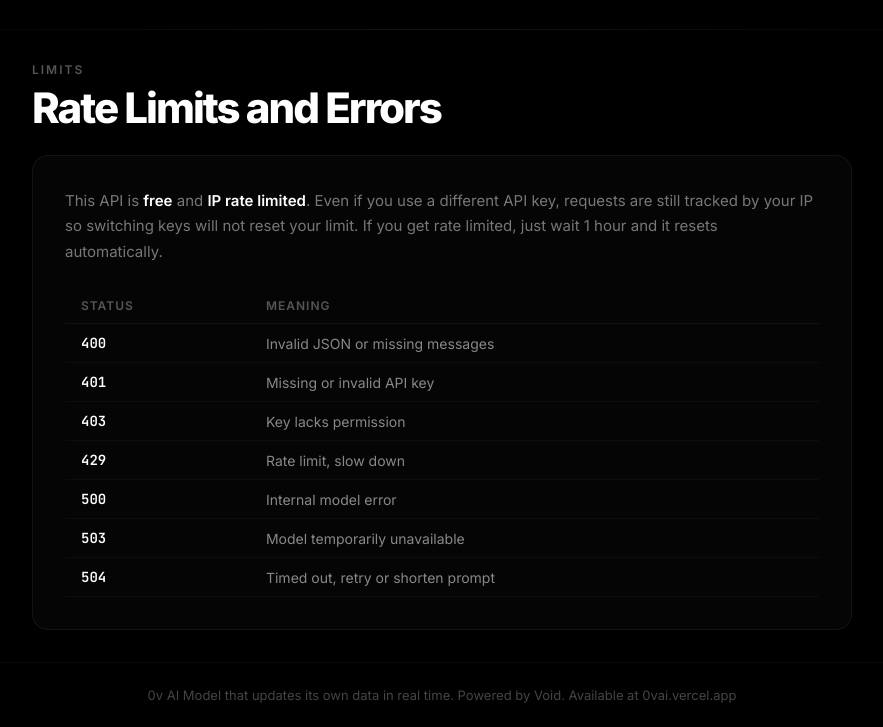
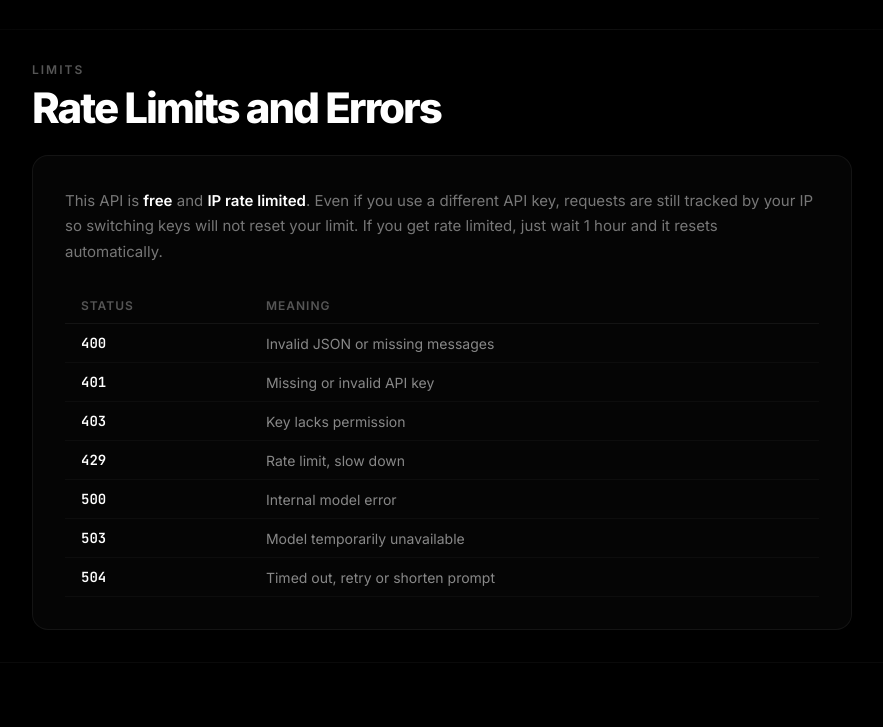
Before and after one commit to n-e-s-i-r-x/0vi, a plain HTML site: page index.html in a window 1280 px wide. Shown: the part 4386-5113 px from the top of the page, without its empty margins (198-1081 px from the left). Drawn offline with Linux system fonts and the light colour scheme.

Commit message:
Update index.html

```diff
--- a/index.html
+++ b/index.html
@@ -955,7 +955,6 @@ print(r.json())</pre>
     </section>
 
     <footer>
-        <p class="footer-text">0v AI Model that updates its own data in real time. Powered by Void. Available at 0vai.vercel.app</p>
     </footer>
 
     <script>
```
